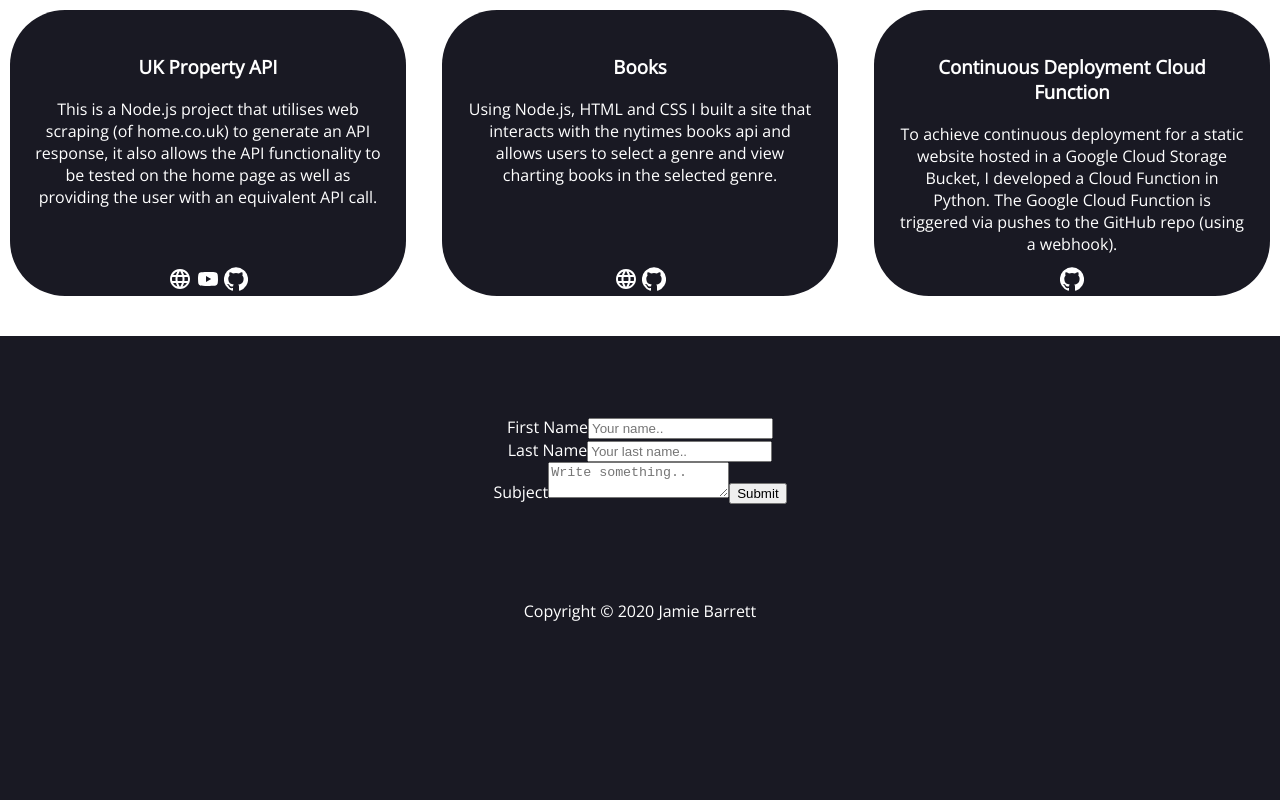
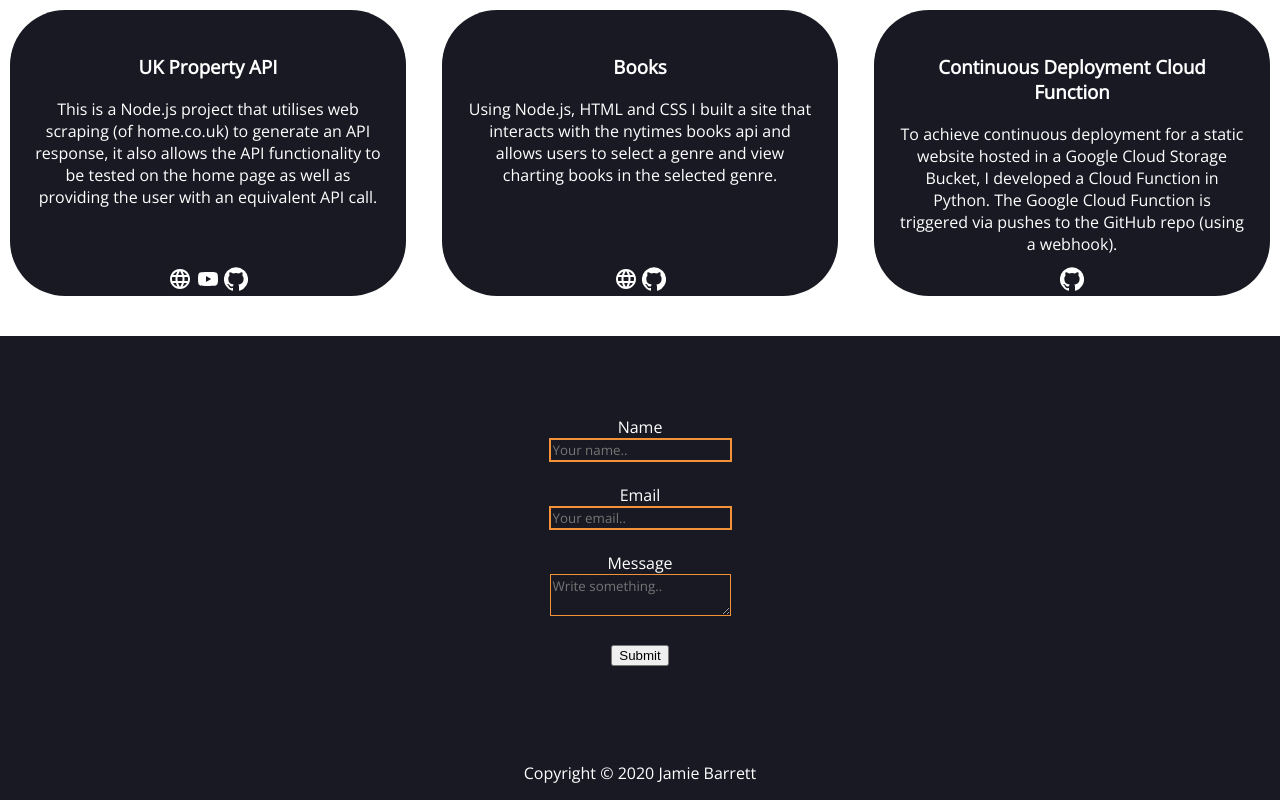
Before and after one commit to jb-0/site-react, a React (Create React App) app: page / in a window 1280 px wide. Shown: the part 491-1291 px from the top of the page. Before the commit the page ends 1129 px from the top, so only its background shows below. Built offline with nearby package versions, Linux system fonts and the light colour scheme.

Commit message:
Added styling to contact form

```diff
--- a/public/styles.css
+++ b/public/styles.css
@@ -59,3 +59,12 @@ body {
     display: block;
     width: 75%;
 }
+
+.text-input {
+    box-shadow: none;
+    background-color:  #191923;
+    font-family: 'Open Sans', sans-serif;
+    border-style: solid;
+    border-color:  #F39237;
+    color: white;
+}
--- a/src/components/ContactForm.jsx
+++ b/src/components/ContactForm.jsx
@@ -2,29 +2,32 @@ import React from "react";
 
 function ContactForm() {
   return (
-    <form class="contact-form" action="action_page.php">
-      <label for="fname">First Name</label>
+    <form class="contact-form" action="">
+      <label for="name">Name{" "}</label><br />
       <input
         type="text"
-        id="fname"
-        name="firstname"
+        id="name"
+        name="name"
         placeholder="Your name.."
-      ></input><br></br>
+        className="text-input"
+      ></input><br /><br />
 
-      <label for="lname">Last Name</label>
+      <label for="email">Email{" "}</label><br />
       <input
-        type="text"
-        id="lname"
-        name="lastname"
-        placeholder="Your last name.."
-      ></input><br></br>
+        type="email"
+        id="email"
+        name="email"
+        placeholder="Your email.."
+        className="text-input"
+      ></input><br /><br />
 
-      <label for="subject"><span>Subject</span></label>
+      <label for="message"><span>Message{" "}</span></label><br />
       <textarea
-        id="subject"
-        name="subject"
+        id="message"
+        name="message"
         placeholder="Write something.."
-      ></textarea>
+        className="text-input"
+      ></textarea><br /><br />
 
       <input type="submit" value="Submit"></input>
     </form>
```
